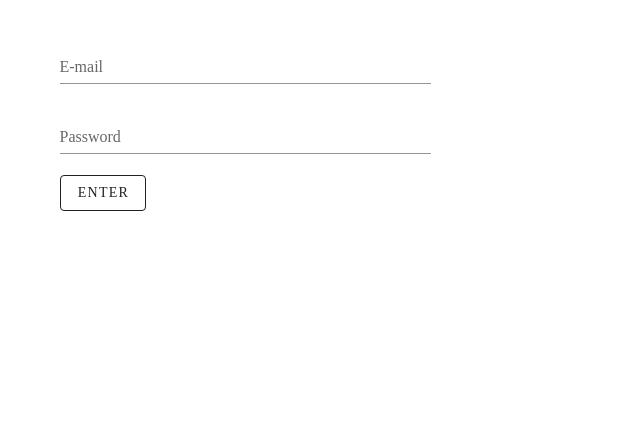
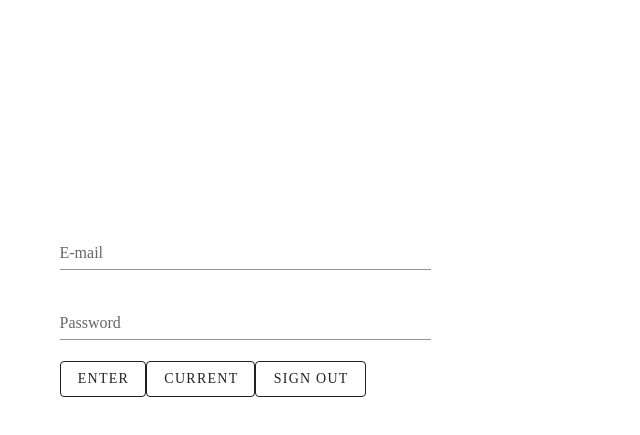
Before and after one commit to Teraln/sng-racing, a Vue app: page /login in a window 1280 px wide. Shown: the part 277-712 px from the top of the page, without its empty margins (0-640 px from the left). Built offline with nearby package versions, Linux system fonts and the light colour scheme.

Commit message:
Added firebase sign in functionality

```diff
--- a/src/firebase.js
+++ b/src/firebase.js
@@ -14,5 +14,3 @@ var firebaseConfig = {
 
 
 export const fb = firebase.initializeApp(firebaseConfig);
-export const auth = firebase.auth();
-export const store = firebase.firestore();
--- a/src/router/index.js
+++ b/src/router/index.js
@@ -7,11 +7,16 @@ import DriversAdmin from '../views/admin/DriversAdmin.vue'
 import SeriesAdmin from '../views/admin/SeriesAdmin.vue'
 import GalleryAdmin from '../views/admin/GalleryAdmin.vue'
 import PartnersAdmin from '../views/admin/PartnersAdmin.vue'
+//import { fb } from '@/firebase.js'
 
 
 Vue.use(VueRouter)
 
 const routes = [
+  {
+    path: '*',
+    redirect: '/'
+  },
   {
     path: '/',
     name: 'home',
@@ -57,12 +62,19 @@ const routes = [
   // which is lazy-loaded when the route is visited.
 ]
 
-
-
 const router = new VueRouter({
   mode: 'history',
   base: process.env.BASE_URL,
   routes
 })
+/*
+router.beforeEach((to, from, next) => {
+  const currentUser = fb.auth().currentUser;
+  const requiresAuth = to.matched.some(record => record.meta.requiresAuth);
 
+  if (requiresAuth && !currentUser) next('home')
+  else if (!requiresAuth && !currentUser) next('admin')
+  else next();
+})
+*/
 export default router
--- a/src/views/admin/Login.vue
+++ b/src/views/admin/Login.vue
@@ -3,15 +3,13 @@
     <v-container fill-height justify="center">
       <v-row>
         <v-col cols="4" offset="4">
-          <v-form ref="form" v-model="valid" lazy-validation>
+          <v-img src="@/assets/600px-Team_Singularity.png" aspect-ratio="1" class="grey lighten-2"></v-img>
+          <v-form ref="form" lazy-validation>
             <v-text-field v-model="email" label="E-mail" required></v-text-field>
-            <v-text-field
-              v-model="password"
-              label="Password"
-              :type="show1 ? 'text' : 'password'"
-              required
-            ></v-text-field>
-            <v-btn outlined type="submit" color="primary">Enter</v-btn>
+            <v-text-field v-model="password" label="Password" type="password" required></v-text-field>
+            <v-btn @click="login" outlined color="primary">Enter</v-btn>
+            <v-btn @click="test" outlined color="primary">Current</v-btn>
+            <v-btn @click="signOut" outlined color="primary">Sign out</v-btn>
           </v-form>
         </v-col>
       </v-row>
@@ -19,6 +17,8 @@
   </div>
 </template>
 <script>
+import { fb } from "@/firebase.js";
+
 export default {
   name: "Login",
   data() {
@@ -26,13 +26,40 @@ export default {
       email: "",
       password: ""
     };
+  },
+  methods: {
+    login: function() {
+      fb.auth()
+        .signInWithEmailAndPassword(this.email, this.password)
+        .catch(error => {
+          // Handle Errors here.
+          var errorCode = error.code;
+          var errorMessage = error.message;
+          console.log(errorCode, errorMessage, fb.auth().currentUser);
+        });
+    },
+    // TEST
+    test: function() {
+      console.log(fb.auth().currentUser);
+    },
+    signOut: function() {
+      fb.auth()
+        .signOut()
+        .then(function() {
+          console.log("Sign-out successful.");
+        })
+        .catch(function(error) {
+          console.log(error);
+        });
+    }
+    //TEST
   }
 };
 </script>
 
 
 
-<style lang="scss">
+<style lang="scss" scoped>
 .login {
   height: 100vh;
 }
```
Also changed, not shown: src/assets/600px-Team_Singularity.png (added).
